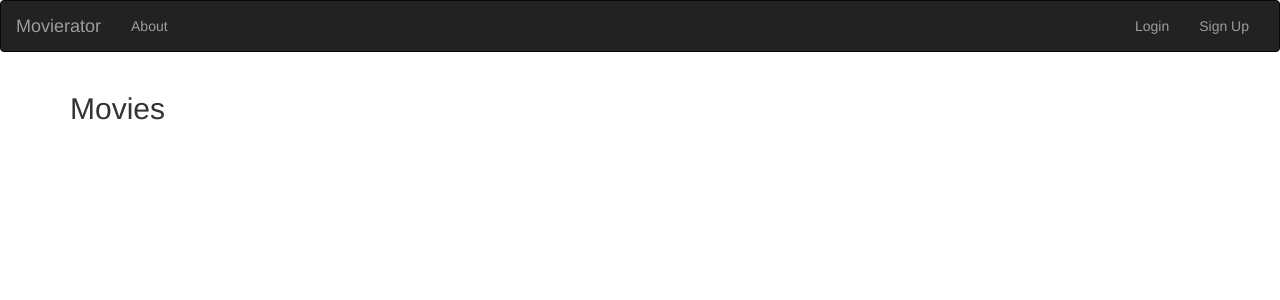
After one commit to alitsiya/Ratings-Project, a Flask app: page /movies in a window 1280 px wide. The commit adds this page. Shown: the top 300 px of the page. Run offline with Flask 2, Linux system fonts and the light colour scheme; data that the repository does not hold is empty; some libraries are stand-ins or nearby versions.

Commit message:
movie and user details - done!

```diff
--- a/server.py
+++ b/server.py
@@ -28,6 +28,7 @@ def user_list():
     """Show list of users."""
 
     users = User.query.all()
+
     return render_template("user_list.html", users=users)
 
 
@@ -35,15 +36,59 @@ def user_list():
 def show_user(user_id):
     """Show user's profile"""
 
-    print user_id
     user = Rating.query.get(user_id)
-    print user
-    return "Test"
-    # return render_template("user_profile.html", age=user.age,
-    #                                             zipcode=user.zipcode,
-    #                                             occupation=user.occupation,
-    #                                             movies="",
-    #                                             )
+
+    user_movie_list = Rating.query.filter_by(user_id = user_id).all()
+    movies = []
+    for user_movie in user_movie_list:
+        movies.append((user_movie.movie.movie_title, user_movie.score))
+
+    return render_template("user_profile.html", email=user.user.email,
+                                                age=user.user.age,
+                                                zipcode=user.user.zipcode,
+                                                occupation=user.user.occupation,
+                                                movies=movies,
+                                                )
+
+
+@app.route("/movies")
+def movie_list():
+    """Show list of movies."""
+
+    movies = Movie.query.order_by('movie_title').all()
+
+    return render_template("movie_list.html", movies=movies)
+
+
+@app.route("/movies/<int:movie_id>", methods=['GET','POST'])
+def show_movies(movie_id):
+    """Show movies's details"""
+
+    user_rating = request.form.get("rating")
+
+    if user_rating:
+        print '\n' + user_rating + '\n'
+        email = session['email']
+        user = User.query.filter_by(email=email).all()
+        print user[0].user_id
+
+        rating = Rating.query.filter(Rating.movie_id == movie_id, Rating.user_id == user[0].user_id).all()
+
+        rating.score = user_rating
+        # ratings.update().\
+        #     where(ratings.movie_id == movie_id, user_id == user.user_id).\
+        #     values(score=user_rating)
+
+        print "\nRating updated \n"
+
+        db.session.commit()
+        # db.session.add(user)
+        # db.session.query(Rating).add(rating)
+
+    movie = Movie.query.get(movie_id)
+    return render_template("movie_profile.html", movie=movie,
+                                                )
+
 
 @app.route('/sign-in', methods=['GET'])
 def render_sign_in():
@@ -60,7 +105,7 @@ def sign_in():
     print email
     print password
     # if user exist - log in and redirect to homepage
-    existing_user = User.query.filter_by(email = email).first()
+    existing_user = User.query.filter_by(email = email).all()
 
     print existing_user
 
--- a/templates/base.html
+++ b/templates/base.html
@@ -28,9 +28,8 @@
       <ul class="nav navbar-nav navbar-right">
         {% if session %}
 
-        {% if session.email %}
         <li><a href="/logout">Logout</a></li>
-        {% endif %}
+
         {% else %}
         <li><a href="/sign-in">Login</a></li>
         <li><a href="/sign-up">Sign Up</a></li>
--- /dev/null
+++ b/templates/movie_list.html
@@ -0,0 +1,15 @@
+{% extends 'base.html' %}
+{% block content %}
+
+    <h2>Movies</h2>
+    <ul>
+      {% for movie in movies %}
+          <li>
+              <a href="/movies/{{ movie.movie_id }}">
+                {{ movie.movie_title }}
+              </a>
+          </li>
+      {% endfor %}
+    </ul>
+
+{% endblock %}
--- a/templates/user_profile.html
+++ b/templates/user_profile.html
@@ -2,10 +2,12 @@
 {% block content %}
 
     <h2>User's Profile</h2>
-    {{ age }} {{ zipcode }} {{ occupation }} <br>
+    Email: {{ email }} <br>
+
+    Age:{{ age }} <br> Zipcode:{{ zipcode }} <br> Occupation: {{ occupation }} <br>
     <ul>
       {% for movie in movies %}
-      <li>{{ movie.title }} {{ movie.score }}</li>
+      <li>{{ movie[0] }} {{ movie[1] }}</li>
       {% endfor %}
     </ul>
 
```
Also changed, not shown: model.py (+1 -19 lines), templates/movie_profile.html (added, +18 -0 lines).
